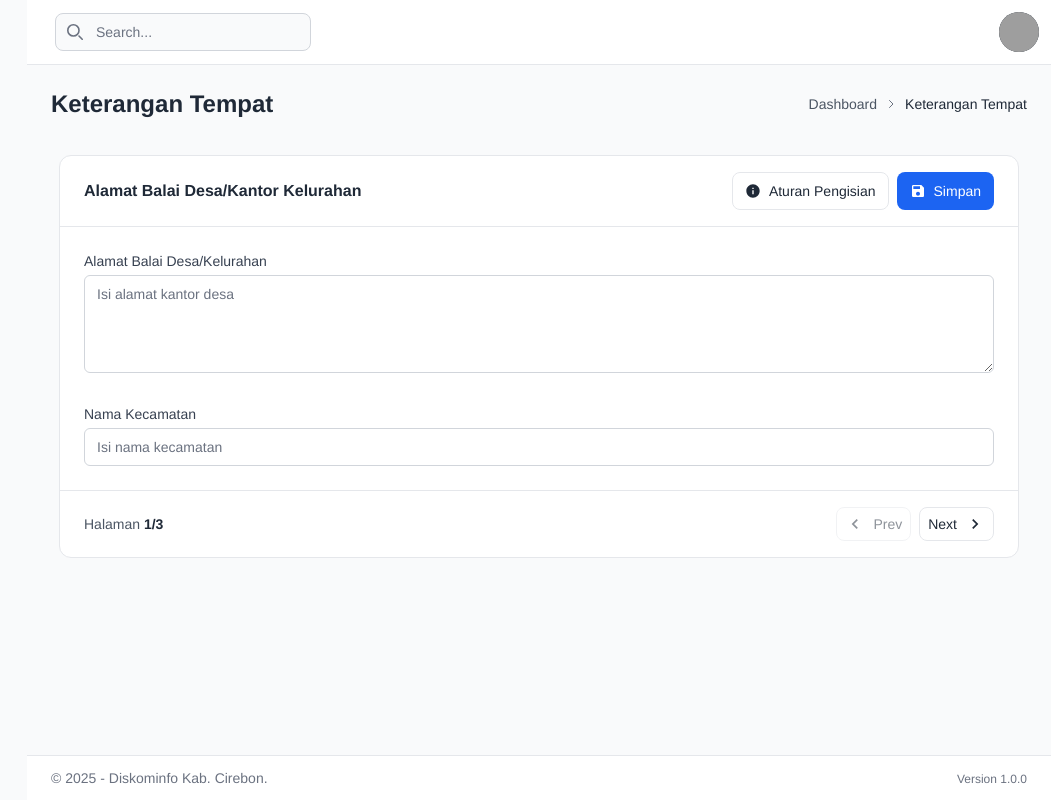
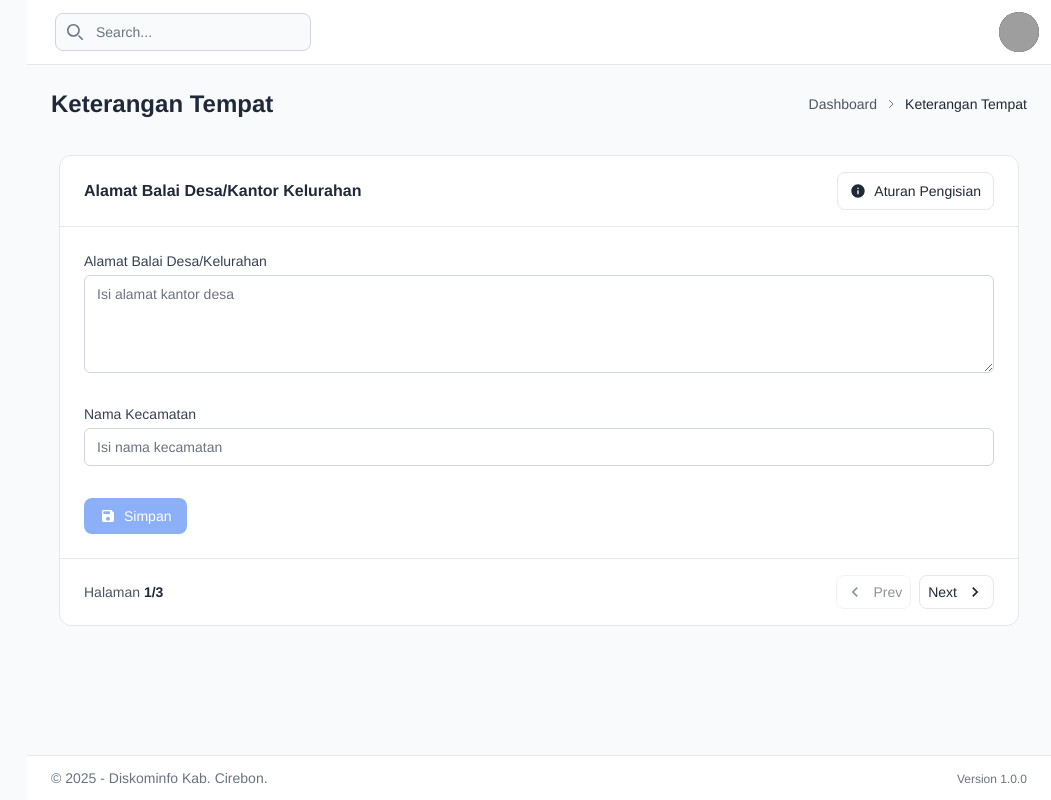
Before and after one commit to azharanggakusuma/simades, a Next.js app: page /dashboard/pages/forms/keterangan-tempat in a window 1280 px wide. Shown: the whole page, without its empty margins (229-1280 px from the left). Built offline with nearby package versions, Linux system fonts and the light colour scheme; grey boxes are pictures that could not be loaded.

Commit message:
feat: reposition submit button to bottom left of form and disable until last page

```diff
--- a/app/dashboard/pages/forms/keterangan-tempat/CardForm.tsx
+++ b/app/dashboard/pages/forms/keterangan-tempat/CardForm.tsx
@@ -53,14 +53,6 @@ export default function CardForm() {
                         <MdInfo className="w-4 h-4" />
                         Aturan Pengisian
                       </a>
-                      <button
-                        type="submit"
-                        form="formData"
-                        className="py-2 px-3 inline-flex items-center gap-x-2 text-sm font-medium rounded-lg border border-transparent bg-blue-600 text-white hover:bg-blue-700"
-                      >
-                        <MdSave className="w-4 h-4" />
-                        Simpan
-                      </button>
                     </div>
                   </div>
                 </div>
@@ -170,6 +162,21 @@ export default function CardForm() {
                       </div>
                     </>
                   )}
+
+                  {/* Simpan Button di kiri bawah form */}
+                  <div className="pt-2">
+                    <button
+                      type="submit"
+                      form="formData"
+                      disabled={currentPage !== totalPages}
+                      className={`py-2 px-4 inline-flex items-center gap-x-2 text-sm font-medium rounded-lg text-white bg-blue-600 hover:bg-blue-700 ${
+                        currentPage !== totalPages && "opacity-50 cursor-not-allowed"
+                      }`}
+                    >
+                      <MdSave className="w-4 h-4" />
+                      Simpan
+                    </button>
+                  </div>
                 </form>
                 {/* End Form */}
 
```
